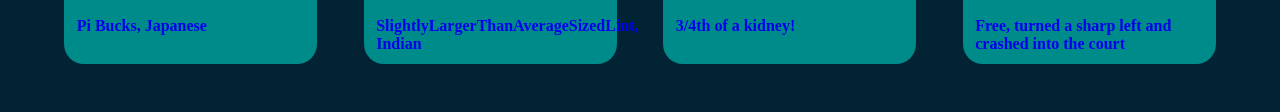
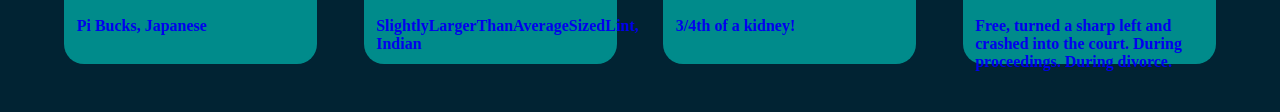
Before and after one commit to staten-island-tech/intro-to-flexbox-YH4-ES, a plain HTML site: page index.html in a window 1280 px wide. Shown: the part 966-1078 px from the top of the page. Drawn offline with Linux system fonts and the light colour scheme.

Commit message:
jfdkjfkdjf
fkdlfkdlfkldkf

```diff
--- a/index.html
+++ b/index.html
@@ -107,7 +107,7 @@
               alt=""
             />
           </div>
-          <h3 class="price">Free, turned a sharp left and crashed into the court</h3>
+          <h3 class="price">Free, turned a sharp left and crashed into the court. During proceedings. During divorce.</h3>
         </div>
       </a>
       <a class=linkcard href="https://www.bing.com/ck/a?!&&p=feb5abfe622f2b06681b338aa27785003e6859bd442e5dc6df438cd7e7522d90JmltdHM9MTc1ODA2NzIwMA&ptn=3&ver=2&hsh=4&fclid=2ccd128f-1513-69d6-2631-04ea14206861&psq=seed+wiki&u=a1aHR0cHM6Ly9lbi53aWtpcGVkaWEub3JnL3dpa2kvU2VlZA">
```
